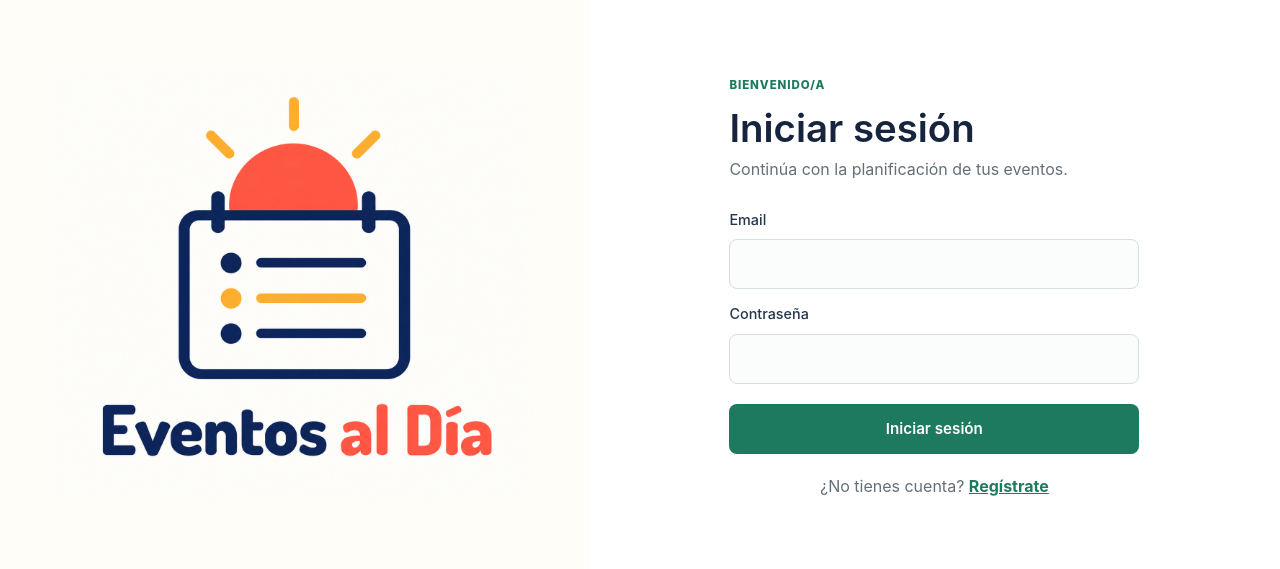
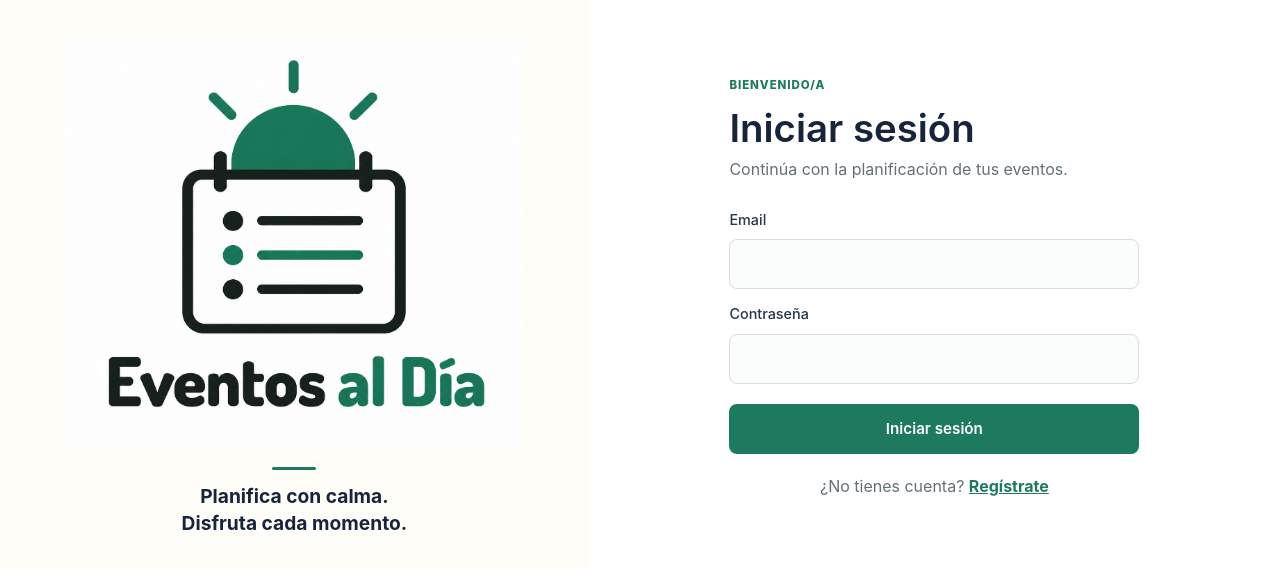
Before and after one commit to Miniproyecto1-INTEGRADOR/planeador_de_eventos_FRONTED, a React (Vite) app: page /login in a window 1280 px wide. Shown: the part 113-682 px from the top of the page. Built offline with nearby package versions, Linux system fonts and the light colour scheme; no server answers.

Commit message:
Restore centered login branding

```diff
--- a/src/index.css
+++ b/src/index.css
@@ -424,7 +424,7 @@
 
 .login-brand-content {
   display: flex;
-  width: min(100%, 620px);
+  width: min(100%, 500px);
   flex-direction: column;
   align-items: center;
   text-align: center;
@@ -432,9 +432,25 @@
 
 .login-brand-logo {
   display: block;
-  width: min(100%, 620px);
+  width: min(100%, 460px);
   height: auto;
   object-fit: contain;
+}
+
+.login-brand-rule {
+  width: 44px;
+  height: 3px;
+  margin: 1rem 0 .85rem;
+  border-radius: 2px;
+  background: #1d7a5f;
+}
+
+.login-brand-content p {
+  margin: 0;
+  color: #17243d;
+  font-size: 1.2rem;
+  font-weight: 700;
+  line-height: 1.4;
 }
 
 
--- a/src/pages/LoginPage.jsx
+++ b/src/pages/LoginPage.jsx
@@ -47,6 +47,8 @@ export default function LoginPage({ onLogin, sessionNotice = '' }) {
       <section className="login-brand-panel" aria-label="Eventos al Día">
         <div className="login-brand-content">
           <img className="login-brand-logo" src="/Logo.png" alt="Eventos al Día" />
+          <div className="login-brand-rule" aria-hidden="true" />
+          <p>Planifica con calma.<br />Disfruta cada momento.</p>
         </div>
       </section>
       <section className="login-form-area">
```
Also changed, not shown: public/Logo.png.
